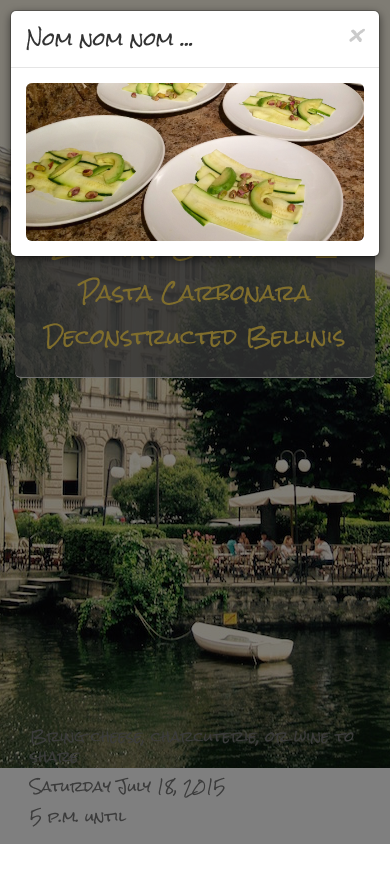
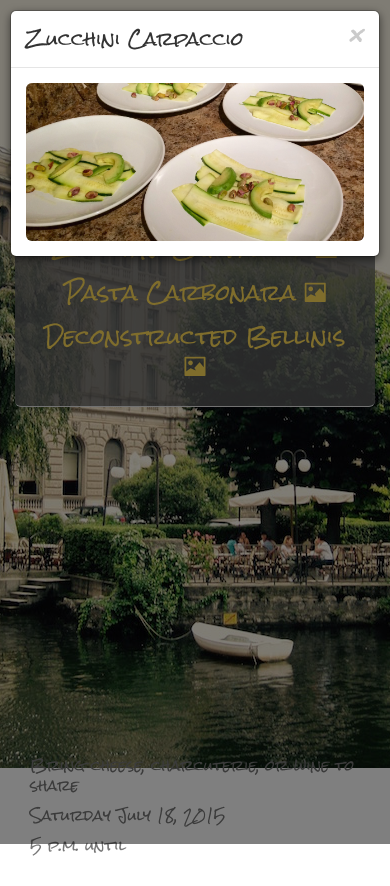
Before and after one commit to thethingstheycoded/DinnerParty, a plain HTML site: page index.html in a window 390 px wide. Both pictures are taken after a click on the element 326 px from the left and 248 px from the top of the page. Before the commit the page ends 857 px from the top, so only its background shows below. Drawn offline with nearby package versions, Linux system fonts and the light colour scheme.

Commit message:
adding images to the other courses

```diff
--- a/index.html
+++ b/index.html
@@ -34,7 +34,7 @@
             <h4 class="modal-title" id="myModalLabel">Nom nom nom ...</h4>
           </div>
           <div class="modal-body">
-            <img class="img-responsive img-rounded" alt="Zuchinni Carpaccio" src="https://raw.githubusercontent.com/thethingstheycoded/DinnerParty/master/20150718_Zucchini.jpg" />
+            <img class="img-responsive img-rounded" id="img-dinner-course" alt="Pasta Carbonara" src="" />
           </div>
         </div>
       </div>
@@ -46,12 +46,20 @@
             <br />
             <p class="lead">Cheese and Charcuterie</p>
             <p class="lead">Zucchini Carpaccio
-              <span data-toggle="modal" data-target="#myModal" class="pointer">
+              <span data-toggle="modal" data-target="#myModal" data-course-img="Zucchini" data-course-title="Zucchini Carpaccio" class="pointer">
                 <span class="glyphicon glyphicon-picture" aria-hidden="true"></span>
               </span>
             </p>
-            <p class="lead">Pasta Carbonara</p>
-            <p class="lead">Deconstructed Bellinis</p>
+            <p class="lead">Pasta Carbonara
+              <span data-toggle="modal" data-target="#myModal" data-course-img="Pasta" data-course-title="Pasta Carbonara" class="pointer">
+                <span class="glyphicon glyphicon-picture" aria-hidden="true"></span>
+              </span>
+            </p>
+            <p class="lead">Deconstructed Bellinis
+              <span data-toggle="modal" data-target="#myModal" data-course-img="Sorbet" data-course-title="Deconstructed Bellinis" class="pointer">
+                <span class="glyphicon glyphicon-picture" aria-hidden="true"></span>
+              </span>
+            </p>
     		</div>
         <br />
         <br />
@@ -73,17 +81,6 @@
         <p>Saturday July 18, 2015</p>
         <p>5 p.m. until</p>
       </footer>
-<!--      <div class="row">
-        <div class="col-md-4 20150718_zucchini">
-          <img src="https://raw.githubusercontent.com/thethingstheycoded/DinnerParty/master/20150718_zucchini_thumb.jpg" />
-        </div>
-        <div class="col-md-4 20150718_pasta">
-          <img src="https://raw.githubusercontent.com/thethingstheycoded/DinnerParty/master/20150718_pasta_thumb.jpg" />
-        </div>
-        <div class="col-md-4 20150718_sorbet">
-          <img src="https://raw.githubusercontent.com/thethingstheycoded/DinnerParty/master/20150718_sorbet_thumb.jpg" />
-        </div>
-      </div> -->
     </div> <!-- /container -->
 
 		<!-- Bootstrap core JavaScript
@@ -91,5 +88,26 @@
 		<!-- Latest compiled and minified JavaScript -->
 		<script src="https://ajax.googleapis.com/ajax/libs/jquery/2.1.3/jquery.min.js"></script>
     <script src="https://maxcdn.bootstrapcdn.com/bootstrap/3.3.4/js/bootstrap.min.js"></script>
+
+
+    <!-- Javascript for images modal -->
+    <script type="text/javascript">
+
+      $('#myModal').on('show.bs.modal', function (event) {
+
+        // object that triggered the modal
+        var courseSpan = $(event.relatedTarget);
+
+        // Extract info from data-* attributes
+        var imgFileName = courseSpan.data('course-img');
+        var titleName = courseSpan.data('course-title');
+
+        // Update the modal's content. We'll use jQuery here, but you could use a data binding library or other methods instead.
+        $('#img-dinner-course').attr('src','https://raw.githubusercontent.com/thethingstheycoded/DinnerParty/master/20150718_'+imgFileName+'.jpg');
+        $('#myModalLabel').text(titleName);
+      })
+
+    </script>
+
   </body>
 </html>
```
Also changed, not shown: 20150718_Pasta.jpg, 20150718_Pasta_thumb.jpg (deleted), 20150718_Sorbet.jpg, 20150718_Sorbet_thumb.jpg (deleted), 20150718_Zucchini_thumb.jpg (deleted).
